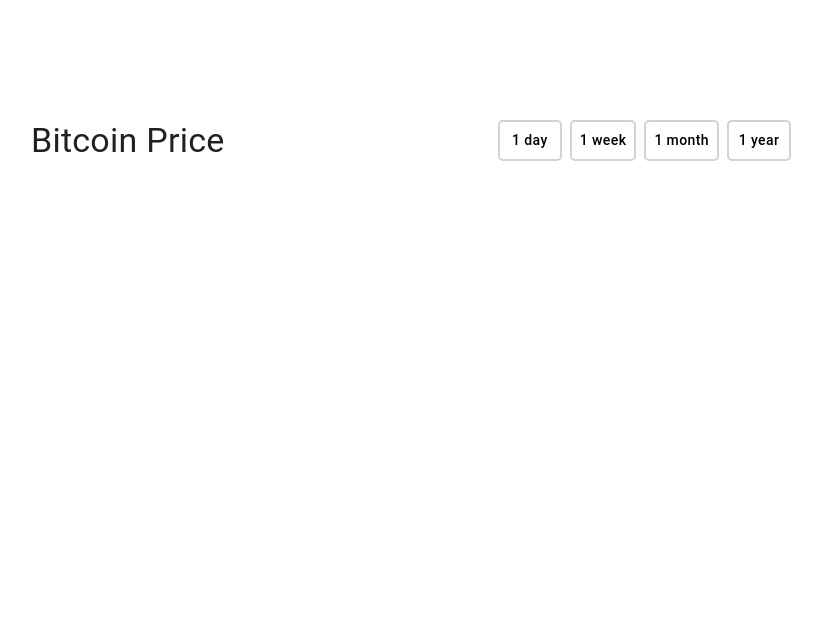
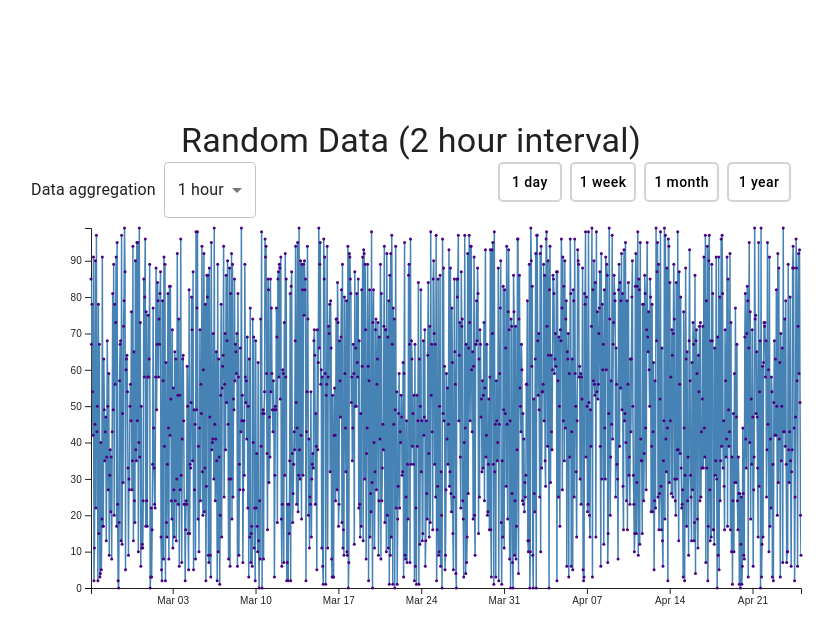
Before and after one commit to AndreMashukov/mui-multiselect, a React (Vite) app: page / in a window 1280 px wide. Shown: the top 644 px of the page, without its empty margins (13-847 px from the left). Built offline with nearby package versions, Linux system fonts and the light colour scheme; no server answers.

Commit message:
minor changes

```diff
--- a/src/components/ZoomableLineChart/ZoomableLineChartA.jsx
+++ b/src/components/ZoomableLineChart/ZoomableLineChartA.jsx
@@ -1,11 +1,12 @@
-import React, { useEffect, useRef } from "react";
+/* eslint-disable react/prop-types */
+import { useEffect, useRef } from "react";
 import * as d3 from "d3";
 import moment from "moment";
 
 const WIDTH = 800;
 const HEIGHT = 400;
 
-const ZoomableLineChart = () => {
+const ZoomableLineChart = ({ data }) => {
   const ref = useRef();
   const margin = { top: 10, right: 30, bottom: 30, left: 60 };
   const width = WIDTH - margin.left - margin.right;
@@ -97,7 +98,7 @@ const ZoomableLineChart = () => {
     return line;
   };
 
-  function updateChart(event, x, y, xAxis, line, brush) {
+  function updateChart(event, x, y, xAxis, line, brush, dots) {
     const extent = event.selection;
 
     if (!extent) {
@@ -124,6 +125,13 @@ const ZoomableLineChart = () => {
             return y(d.value);
           })
       );
+    dots
+      .attr("cx", function (d) {
+        return x(d.date);
+      })
+      .attr("cy", function (d) {
+        return y(d.value);
+      });
   }
 
   const handleChartDoubleClick = (data, x, y, xAxis, line) => {
@@ -194,7 +202,7 @@ const ZoomableLineChart = () => {
   };
 
   const addDots = (svg, data, x, y) => {
-    svg
+    const dots = svg
       .selectAll(".dot")
       .data(data)
       .enter()
@@ -206,8 +214,10 @@ const ZoomableLineChart = () => {
       .attr("cy", function (d) {
         return y(d.value);
       })
-      .attr("r", 5)
+      .attr("r", 1.5)
       .attr("fill", "indigo");
+
+    return dots;
   };
 
   useEffect(() => {
@@ -215,19 +225,16 @@ const ZoomableLineChart = () => {
 
     const svg = createSvg(ref);
 
-    d3.csv(
-      "https://raw.githubusercontent.com/holtzy/data_to_viz/master/Example_dataset/3_TwoNumOrdered_comma.csv",
-      function (d) {
-        return { date: d3.timeParse("%Y-%m-%d")(d.date), value: d.value };
-      }
-    ).then(function (data) {
     const { x, y, xAxis } = createAxes(svg, data);
     addClipping(svg);
 
     const line = createLine(svg, data, x, y);
     const brush = createBrush();
+    const dots = addDots(svg, data, x, y);
 
-      brush.on("end", (event) => updateChart(event, x, y, xAxis, line, brush));
+    brush.on("end", (event) =>
+      updateChart(event, x, y, xAxis, line, brush, dots)
+    );
     line.append("g").attr("class", "brush").call(brush);
     svg.on("dblclick", () => handleChartDoubleClick(data, x, y, xAxis, line));
     const { focus, focusText } = createCursor(svg);
@@ -244,10 +251,7 @@ const ZoomableLineChart = () => {
         focus.style("opacity", 0);
         focusText.style("opacity", 0);
       });
-
-        // addDots(svg, data, x, y);
-    });
-  }, []);
+  }, [data]);
 
   return <div ref={ref}></div>;
 };
--- a/src/views/ZoomableLineChartView.jsx
+++ b/src/views/ZoomableLineChartView.jsx
@@ -1,13 +1,31 @@
-import { useState } from "react";
+import { useEffect, useState } from "react";
 import ZoomableLineChartA from "../components/ZoomableLineChart/ZoomableLineChartA";
-import ZoomableLineChart from "../components/ZoomableLineChart/ZoomableLineChart";
 import SelectorSecondary from "../components/SelectorSecondary/SelectorSecondary";
-import { Grid, Typography } from "@mui/material";
+import { Grid, MenuItem, Select, Typography } from "@mui/material";
+
+const TIME_SCALE_STEPS_MS = [
+  { name: "1 hour", value: 3600000 },
+  { name: "6 hours", value: 21600000 },
+  { name: "1 day", value: 86400000 },
+];
+
+const generateData = (step) => {
+  const data = [];
+  const startDate = new Date();
+  startDate.setMonth(startDate.getMonth() - 2);
+  const endDate = new Date();
+
+  for (let i = startDate; i <= endDate; i.setTime(i.getTime() + step)) {
+    data.push({
+      date: new Date(i),
+      value: Math.floor(Math.random() * 100),
+    });
+  }
+
+  return data;
+};
 
 const ZoomableLineChartView = () => {
-  const [data, setData] = useState(
-    Array.from({ length: 50 }, () => Math.round(Math.random() * 100))
-  );
   const [selectedOption, setSelectedOption] = useState();
 
   const selectorOptions = [
@@ -17,11 +35,61 @@ const ZoomableLineChartView = () => {
     { id: "year", label: "1 year" },
   ];
 
+  const [timeScaleStep, setTimeScaleStep] = useState(
+    TIME_SCALE_STEPS_MS[0].value
+  );
+
+  const [data, setData] = useState([]);
+
+  const handleTimeScaleChange = (event) => {
+    setTimeScaleStep(event.target.value);
+  };
+
+  // const getData = () => {
+  //   d3.csv(
+  //     "https://raw.githubusercontent.com/holtzy/data_to_viz/master/Example_dataset/3_TwoNumOrdered_comma.csv",
+  //     function (d) {
+  //       return { date: d3.timeParse("%Y-%m-%d")(d.date), value: d.value };
+  //     }
+  //   ).then(function (data) {
+  //     setData(data);
+  //     console.log(generateData());
+  //   });
+  // };
+  const getData = () => {
+    const newData = generateData(timeScaleStep);
+    // console.log(timeScaleStep, newData.length);
+    setData(newData);
+  };
+
+  useEffect(() => {
+    getData();
+  }, [timeScaleStep]);
+
   return (
     <div style={{ padding: "20px", width: 800 }}>
+      <Grid container justifyContent="center">
+        <Typography variant="h4">Random Data (2 hour interval)</Typography>
+      </Grid>
       <Grid container justifyContent="space-between">
         <Grid item>
-          <Typography variant="h4">Bitcoin Price</Typography>
+          <Grid container justifyContent="flex-start" alignItems="center">
+            <Typography variant="body1" sx={{ mr: 1 }}>
+              Data aggregation
+            </Typography>
+            <Select
+              value={timeScaleStep}
+              onChange={handleTimeScaleChange}
+              displayEmpty
+              inputProps={{ "aria-label": "Without label" }}
+            >
+              {TIME_SCALE_STEPS_MS.map((step) => (
+                <MenuItem key={step.name} value={step.value}>
+                  {step.name}
+                </MenuItem>
+              ))}
+            </Select>
+          </Grid>
         </Grid>
         <Grid item>
           <SelectorSecondary
@@ -32,9 +100,7 @@ const ZoomableLineChartView = () => {
           />
         </Grid>
       </Grid>
-      <div>
-        <ZoomableLineChartA />
-      </div>
+      <div>{data && data.length && <ZoomableLineChartA data={data} />}</div>
     </div>
   );
 };
```
Lines whose indentation alone changed are shown as unchanged.
